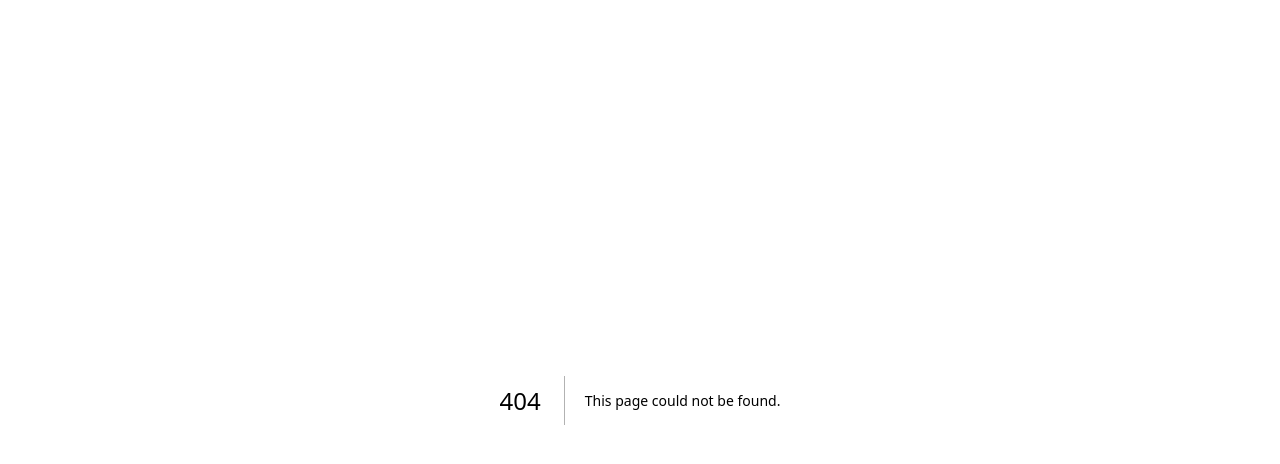
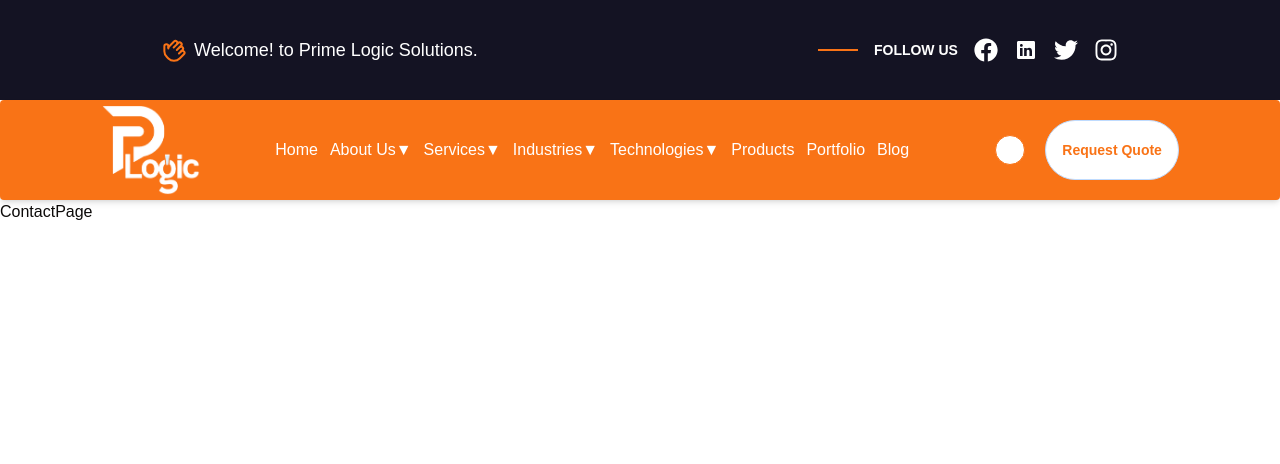
Before and after one commit to mr-zlaam/primelogicsolutions-client, a Next.js app: page /contact in a window 1280 px wide. Before the commit this address had no page. Shown: the top 464 px of the page. Built offline with nearby package versions, Linux system fonts and the light colour scheme.

Commit message:
feat: Add pages

```diff
--- a/package.json
+++ b/package.json
@@ -26,6 +26,7 @@
     "framer-motion": "^11.14.4",
     "lucide-react": "^0.468.0",
     "next": "14.2.20",
+    "nextjs-toploader": "^3.7.15",
     "react": "^18",
     "react-dom": "^18",
     "react-icons": "^5.4.0",
--- a/src/app-components/secondary-navbar/navbar-components/desktopVersion.tsx
+++ b/src/app-components/secondary-navbar/navbar-components/desktopVersion.tsx
@@ -1,6 +1,7 @@
 import Link from "next/link";
 import type { IMENUITEM } from "../secondaryMenus";
 import { cn } from "@/lib/utils";
+import { CurrentPath } from "@/helpers/checkActivePath";
 
 interface MenuItemProps {
   item: IMENUITEM;
@@ -12,6 +13,7 @@ interface MenuItemProps {
 }
 
 const DeskTopMenuItem: React.FC<MenuItemProps> = ({ item, depth, activeMenuPath, onToggle }) => {
+  const isCurrentPathActive = CurrentPath();
   const isActive = activeMenuPath[depth] === item.id;
 
   const handleMouseEnter = () => {
@@ -26,7 +28,8 @@ const DeskTopMenuItem: React.FC<MenuItemProps> = ({ item, depth, activeMenuPath,
         href={item.href}
         className={cn(
           "flex rounded-md items-center justify-between  cursor-pointer",
-          depth >= 1 && "hover:bg-primary hover:text-background text-primary px-3 py-2"
+          depth >= 1 && "hover:bg-primary hover:text-background text-primary px-3 py-2",
+          !item.children && depth === 0 && isCurrentPathActive(item.href!) && "hidden"
         )}>
         <span className={cn("font-medium block", depth === 0 && "text-background", depth >= 1 && " whitespace-nowrap pr-2")}>{item.title}</span>
 
--- a/src/app-components/secondary-navbar/secondaryMenus.ts
+++ b/src/app-components/secondary-navbar/secondaryMenus.ts
@@ -1,4 +1,10 @@
 export const menuData: IMENUITEM[] = [
+  {
+    id: 1,
+    title: "Home",
+    description: "",
+    href: "/"
+  },
   {
     id: 10,
     title: "About Us",
@@ -286,21 +292,27 @@ export const menuData: IMENUITEM[] = [
   },
   {
     id: 44,
-    title: "Portfolio",
+    title: "Products",
     description: "",
-    href: "#"
+    href: "/products"
   },
   {
     id: 45,
-    title: "Blog",
+    title: "Portfolio",
     description: "",
-    href: "#"
+    href: "/portfolio"
   },
   {
     id: 46,
+    title: "Blog",
+    description: "",
+    href: "/blog"
+  },
+  {
+    id: 47,
     title: "Contact",
     description: "",
-    href: "#"
+    href: "/contact"
   }
 ];
 export interface IMENUITEM {
--- a/src/app/(pages)/about-us/page.tsx
+++ b/src/app/(pages)/about-us/page.tsx
@@ -1,11 +1,11 @@
 import {} from "react";
 
-function AboutUs() {
+function AboutUsPage() {
   return (
     <>
-      <section>AboutUs</section>
+      <section>AboutUsPage</section>
     </>
   );
 }
 
-export default AboutUs;
+export default AboutUsPage;
--- /dev/null
+++ b/src/app/(pages)/blog/page.tsx
@@ -0,0 +1,7 @@
+import React from "react";
+
+function BlogPage() {
+  return <div>BlogPage</div>;
+}
+
+export default BlogPage;
--- /dev/null
+++ b/src/app/(pages)/contact/page.tsx
@@ -0,0 +1,7 @@
+import React from "react";
+
+function ContactPage() {
+  return <div>ContactPage</div>;
+}
+
+export default ContactPage;
--- a/src/app/(pages)/page.tsx
+++ b/src/app/(pages)/page.tsx
@@ -1,5 +1,9 @@
-// import { Abutton } from "@/components/ui/a-button";
+import React from "react";
 
-export default function Home() {
-  return <>{/* <Abutton variant={"animate"}>Hello</Abutton> */}</>;
+export default function HomePage() {
+  return (
+    <React.Fragment>
+      <h1>Hello wolrd</h1>
+    </React.Fragment>
+  );
 }
--- /dev/null
+++ b/src/app/(pages)/portfolio/page.tsx
@@ -0,0 +1,7 @@
+import React from "react";
+
+function PortfolioPage() {
+  return <div>PortfolioPage</div>;
+}
+
+export default PortfolioPage;
--- /dev/null
+++ b/src/app/(pages)/products/page.tsx
@@ -0,0 +1,7 @@
+import React from "react";
+
+function Products() {
+  return <div>Products</div>;
+}
+
+export default Products;
--- a/src/app/layout.tsx
+++ b/src/app/layout.tsx
@@ -2,6 +2,7 @@ import type { Metadata } from "next";
 import localFont from "next/font/local";
 import "./globals.css";
 import "@/styles/customStyles.css";
+import NextTopLoader from "nextjs-toploader";
 import Preloader from "@/app-components/preloader/Preloader";
 const geistSans = localFont({
   src: "./fonts/GeistVF.woff",
@@ -28,6 +29,11 @@ export default function RootLayout({
     <html lang="en">
       <body className={`${geistSans.variable} ${geistMono.variable} antialiased`}>
         <Preloader />
+
+        <NextTopLoader
+          showSpinner={false}
+          color="#F97316"
+        />
         <main>{children}</main>
       </body>
     </html>
--- /dev/null
+++ b/src/helpers/checkActivePath.ts
@@ -0,0 +1,12 @@
+"use client";
+import { usePathname } from "next/navigation";
+// eslint-disable-next-line
+export function CurrentPath(): (_: string) => boolean {
+  const pathname = usePathname();
+
+  const checkActivePath = (path: string) => {
+    return path === pathname;
+  };
+
+  return checkActivePath;
+}
--- a/tailwind.config.ts
+++ b/tailwind.config.ts
@@ -51,6 +51,25 @@ const config: Config = {
         lg: "var(--radius)",
         md: "calc(var(--radius) - 2px)",
         sm: "calc(var(--radius) - 4px)"
+      },
+      animation: {
+        "x-tofro": "x-tofro 2s ease-in-out infinite",
+        "y-tofro": "y-tofro 2s ease-in-out infinite",
+        heart: "heart 5s ease-in-out infinite" // Adjusted duration to make it smoother
+      },
+      keyframes: {
+        "x-tofro": {
+          "0%, 100%": { transform: "translateX(-5px)" },
+          "50%": { transform: "translateX(5px)" }
+        },
+        "y-tofro": {
+          "0%, 100%": { transform: "translateY(-5px)" },
+          "50%": { transform: "translateY(5px)" }
+        },
+        heart: {
+          "0%, 100%": { transform: "scale(1)" },
+          "50%": { transform: "scale(0.4)" } // Shrinks to 90% of its size
+        }
       }
     }
   },
```
Also changed, not shown: 1 other file (tests, documents, lock files or other folders).
